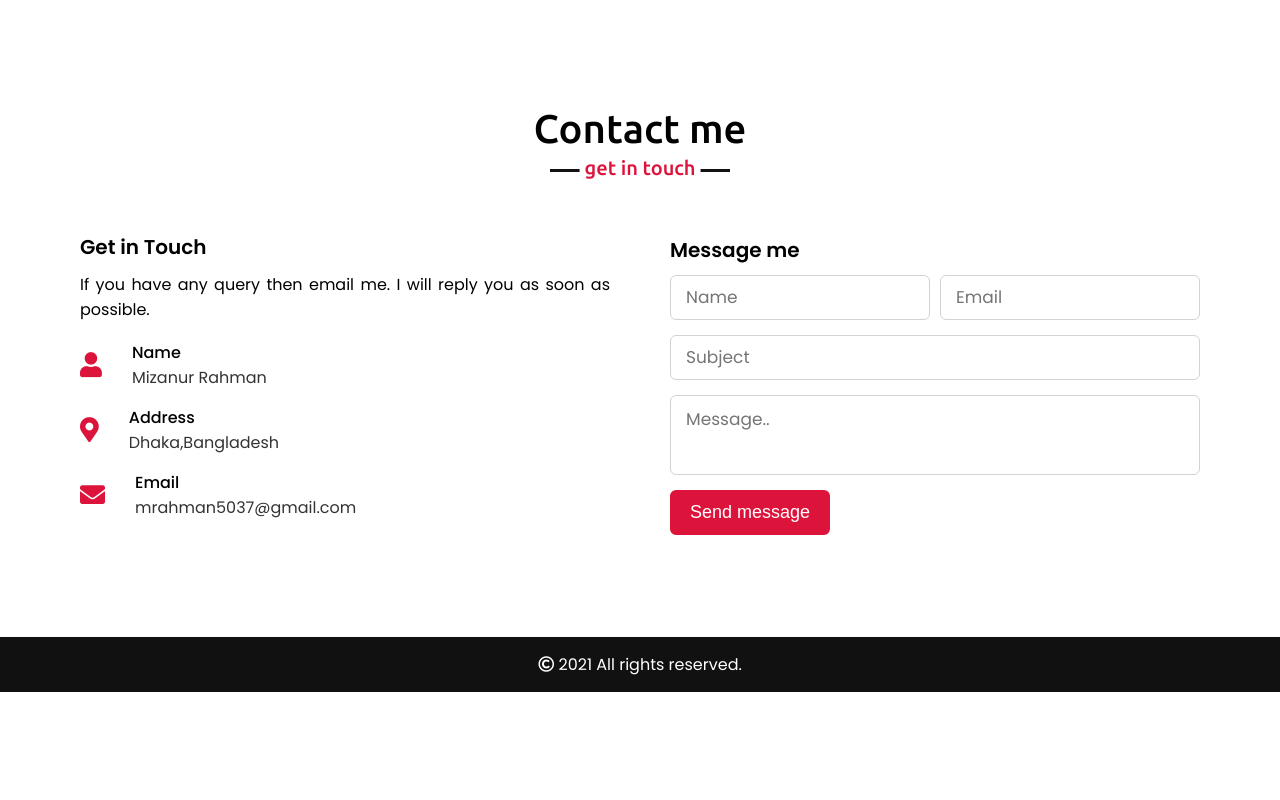
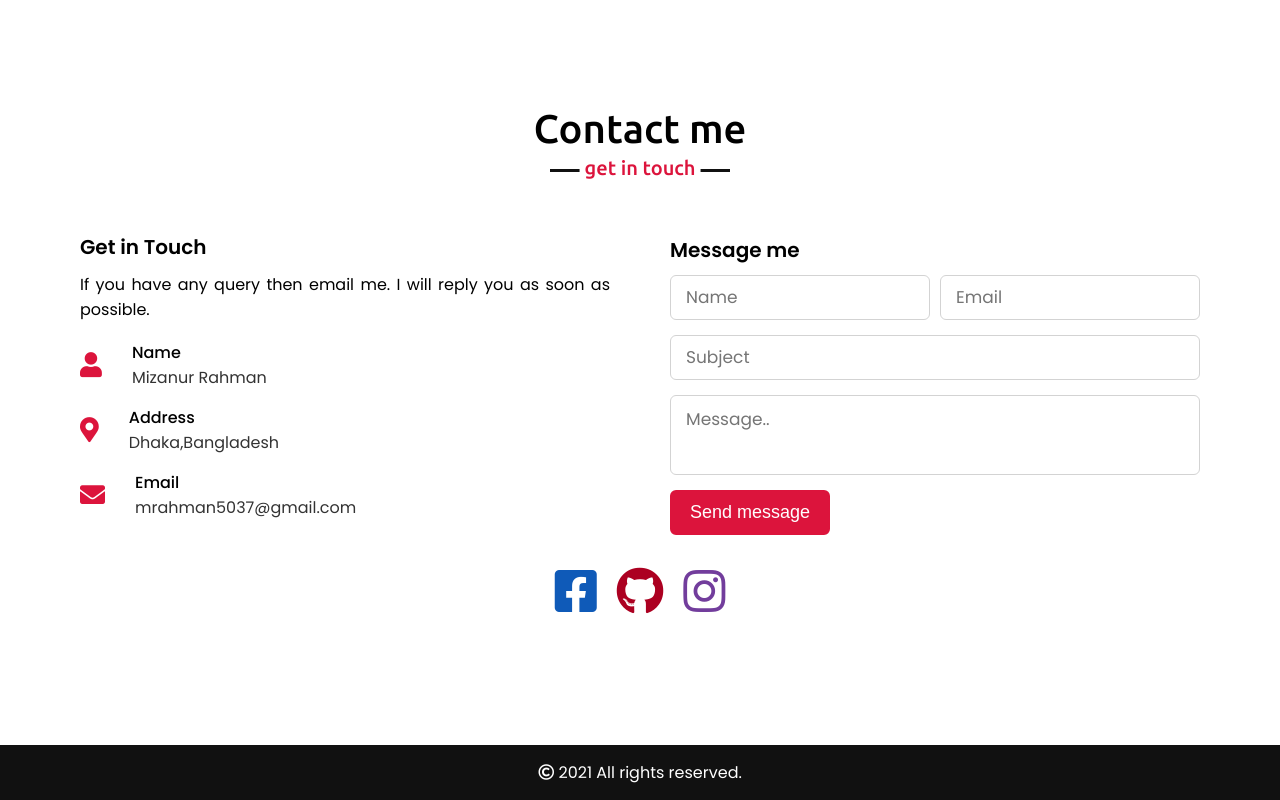
Before and after one commit to mizan2832/portfolio, a plain HTML site: page index.html in a window 1280 px wide. Shown: the part 3269-4069 px from the top of the page. Before the commit the page ends 3961 px from the top, so only its background shows below. Drawn offline with nearby package versions, Linux system fonts and the light colour scheme; a web font is replaced by a local one.

Commit message:
add social link

```diff
--- a/index.html
+++ b/index.html
@@ -357,7 +357,17 @@
                 </div>
             </div>
         </div>
+
+        <div class="social" id="social">
+            <div class="link">
+
+                <a href="https://www.facebook.com/mizanurrahman2832/"><i class="fab fa-facebook-square"></i>  </a>
+                <a href="https://github.com/mizan2832"><i class="fab fa-github"></i>  </a>
+                <a href="https://www.instagram.com/mizanur2742/"><i class="fab fa-instagram"></i>  </a>
+            </div>
+        </div>
     </section>
+
 
     <!-- footer section start -->
     <footer>
--- a/style.css
+++ b/style.css
@@ -730,3 +730,23 @@ footer span a:hover{
 .serv-content{
     margin-top: 20px;
 }
+.social .link{
+    display: flex;
+    justify-content: center;
+    align-items: center;
+    padding: 20px;
+}
+.social .link i{
+    font-size: 3rem;
+    padding: 10px;
+
+}
+.social .link .fa-facebook-square{
+    color: #0F5AB8;
+}
+.social .link .fa-github{
+    color: #AC0021;
+}
+.social .link .fa-instagram{
+    color: #723D9C;
+}
```
